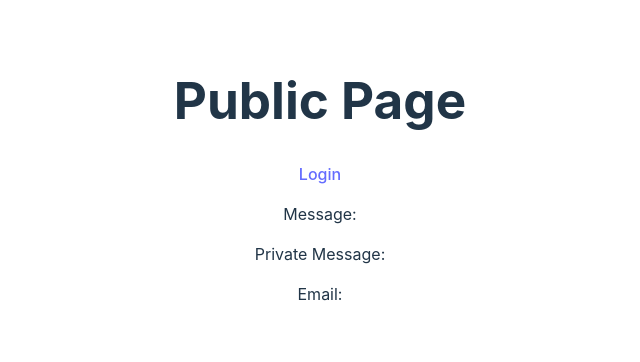
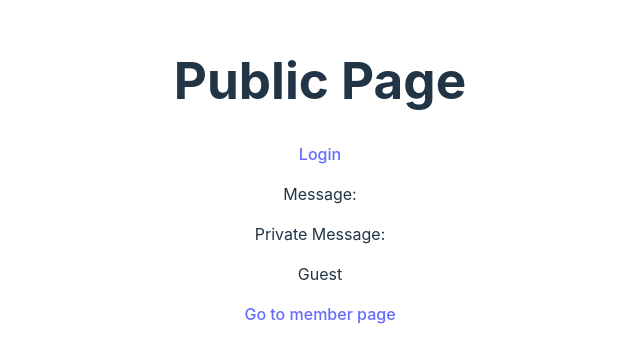
Before and after one commit to zaerald/demo-auth0-stripe-spring-react, a React (Vite) app in the folder client/: page / in a window 1280 px wide. Shown: the part 228-590 px from the top of the page, without its empty margins (320-960 px from the left). Built offline with nearby package versions, Linux system fonts and the light colour scheme; no server answers.

Commit message:
feat(client): display user information

```diff
--- a/client/src/App.tsx
+++ b/client/src/App.tsx
@@ -1,14 +1,9 @@
 import { useEffect, useState } from "react";
 import "./App.css";
+import { useUserInfo } from "./hooks/useUserInfo";
 
 type Message = {
   content: string;
-};
-
-type UserInfo = {
-  username: string;
-  email: string;
-  pictureUrl: string;
 };
 
 function App() {
@@ -16,7 +11,7 @@ function App() {
 
   const [privateMessage, setPrivateMessage] = useState("");
 
-  const [userInfo, setUserInfo] = useState<UserInfo>();
+  const { userInfo, isAuthenticated } = useUserInfo();
 
   useEffect(() => {
     (async () => {
@@ -49,35 +44,26 @@ function App() {
     })();
   }, []);
 
-  useEffect(() => {
-    (async () => {
-      const response = await fetch(
-        `${import.meta.env.VITE_BASE_API_URL}/api/user`,
-        {
-          credentials: "include",
-        }
-      );
-      const data = await response.json();
-
-      if ("username" in data && typeof data.username === "string") {
-        const userData = data as UserInfo;
-        setUserInfo(userData);
-      }
-    })();
-  }, []);
-
   return (
     <div>
       <h1>Public Page</h1>
-      <a
-        href={`${import.meta.env.VITE_BASE_API_URL}/oauth2/authorization/auth0`}
-      >
-        Login
-      </a>
+
+      {!isAuthenticated && (
+        <a
+          href={`${
+            import.meta.env.VITE_BASE_API_URL
+          }/oauth2/authorization/auth0`}
+        >
+          Login
+        </a>
+      )}
+
       <p>Message: {message}</p>
       <p>Private Message: {privateMessage ?? "None"}</p>
 
-      Email: {userInfo?.email}
+      {isAuthenticated ? <p>Email: {userInfo?.email}</p> : <p>Guest</p>}
+
+      <a href="/member">Go to member page</a>
     </div>
   );
 }
--- a/client/src/MemberPage.tsx
+++ b/client/src/MemberPage.tsx
@@ -1,7 +1,27 @@
+import { useUserInfo } from "./hooks/useUserInfo";
+
 export const MemberPage = () => {
+  const { userInfo, isAuthenticated } = useUserInfo();
+
   return (
     <div>
       <h1>Member Only Page</h1>
+      {isAuthenticated ? (
+        <>
+          <img
+            src={userInfo?.pictureUrl}
+            alt="User picutre"
+            width="100"
+            height="100"
+          />
+          <p>Username: {userInfo?.username}</p>
+          <p>Email: {userInfo?.email}</p>
+        </>
+      ) : (
+        <p>Guest</p>
+      )}
+
+      <a href="/">Go to public page</a>
     </div>
   );
 };
--- /dev/null
+++ b/client/src/hooks/useUserInfo.ts
@@ -0,0 +1,38 @@
+import { useEffect, useState } from "react";
+
+type UserInfo = {
+  username: string;
+  email: string;
+  pictureUrl: string;
+};
+
+export const useUserInfo = () => {
+  const [userInfo, setUserInfo] = useState<UserInfo>();
+
+  const [loading, setLoading] = useState(true);
+
+  useEffect(() => {
+    (async () => {
+      setLoading(true);
+
+      try {
+        const response = await fetch(
+          `${import.meta.env.VITE_BASE_API_URL}/api/user`,
+          {
+            credentials: "include",
+          }
+        );
+        const data = await response.json();
+
+        if ("username" in data && typeof data.username === "string") {
+          const userData = data as UserInfo;
+          setUserInfo(userData);
+        }
+      } finally {
+        setLoading(false);
+      }
+    })();
+  }, []);
+
+  return { userInfo, loading, isAuthenticated: userInfo?.username && !loading };
+};
--- a/client/tsconfig.json
+++ b/client/tsconfig.json
@@ -14,7 +14,7 @@
     "resolveJsonModule": true,
     "isolatedModules": true,
     "noEmit": true,
-    "jsx": "react-jsx"
+    "jsx": "react-jsx",
   },
   "include": ["src"],
   "references": [{ "path": "./tsconfig.node.json" }]
```
Also changed, not shown: client/src/components/UserInfo.tsx (added, +36 -0 lines).
